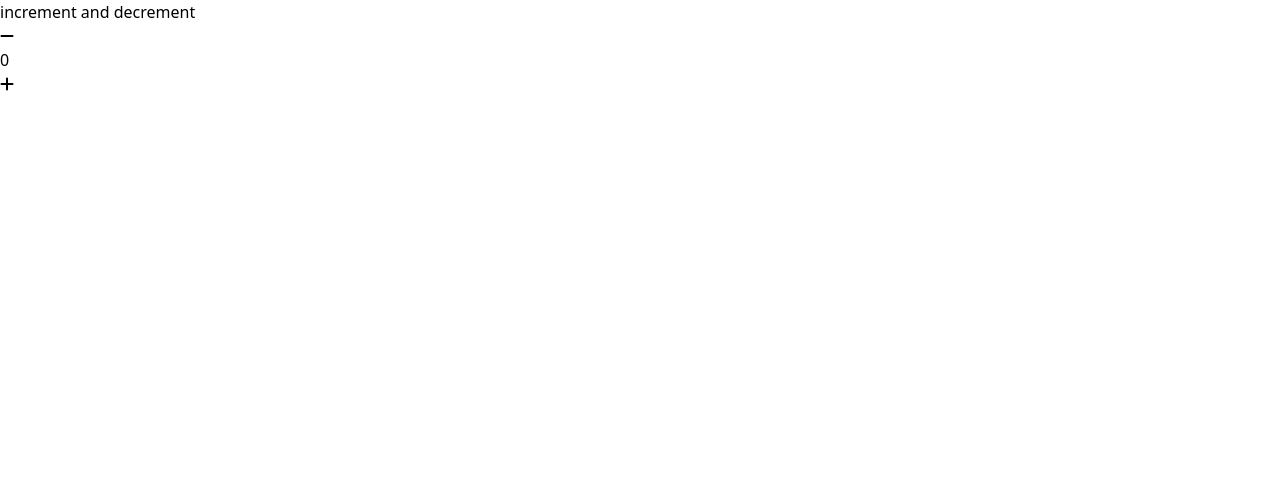
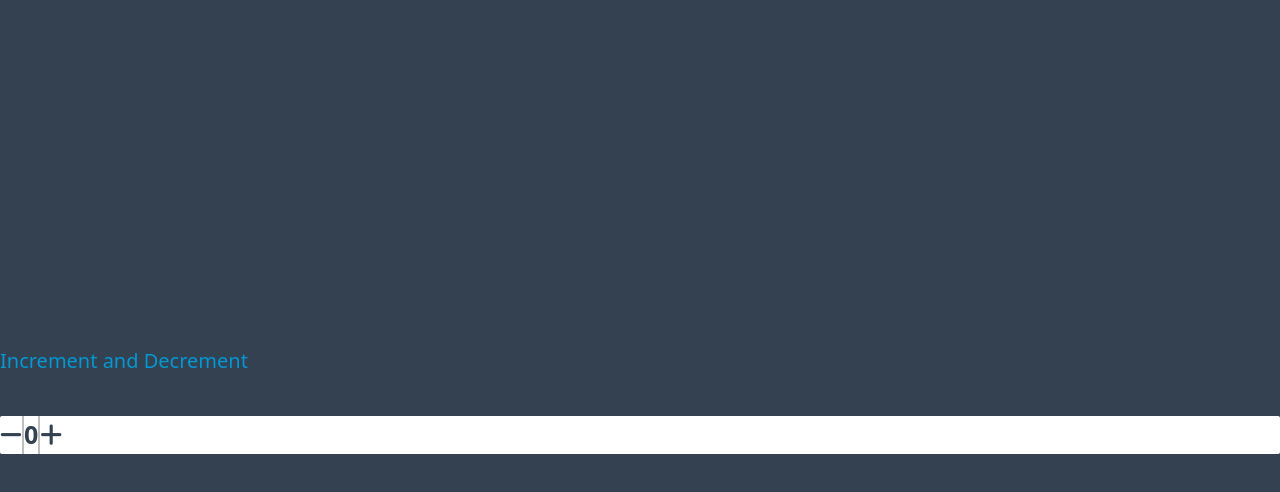
Before and after one commit to siddharthatomar33/web-development, a plain HTML site: page classwork/index.html in a window 1280 px wide. Drawn offline with nearby package versions, Linux system fonts and the light colour scheme.

Commit message:
js practise

```diff
--- a/classwork/index.html
+++ b/classwork/index.html
@@ -8,20 +8,21 @@
 </head>
 <body>
 
-    <div>
+    <div class="w-[100vw] h-[100vh] flex flex-col item-center justify-center bg-[#344151] gap-10">
 
-        <div>increment and decrement</div>
+        <div class="text-[#0398d4] font-medium text-[20px]">Increment and Decrement</div>
 
-        <div>
-            <button>
+        <div class="bg-white flex text-[25px] text-[#344151] rounded-sm">
+
+            <button class="border-r-2 border-[#bfbfbf]">
                 <i class="fa-solid fa-minus"></i>
             </button>
 
-            <div>
+            <div class="font-bold">
                 0
             </div>
 
-            <button>
+            <button class="border-l-2 border-[#bfbfbf]">
                 <i class="fa-solid fa-plus"></i>
             </button>
         </div>
```
